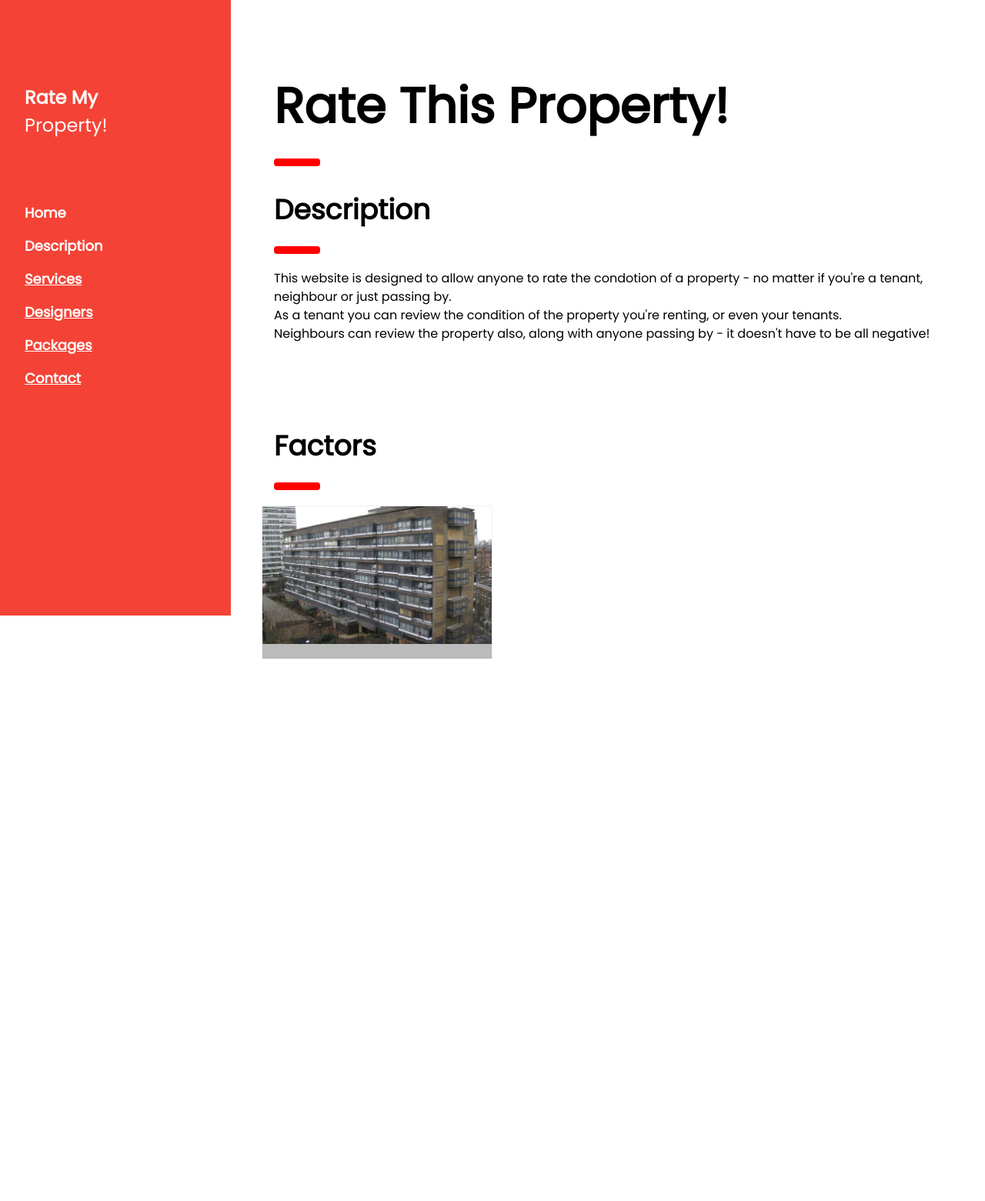
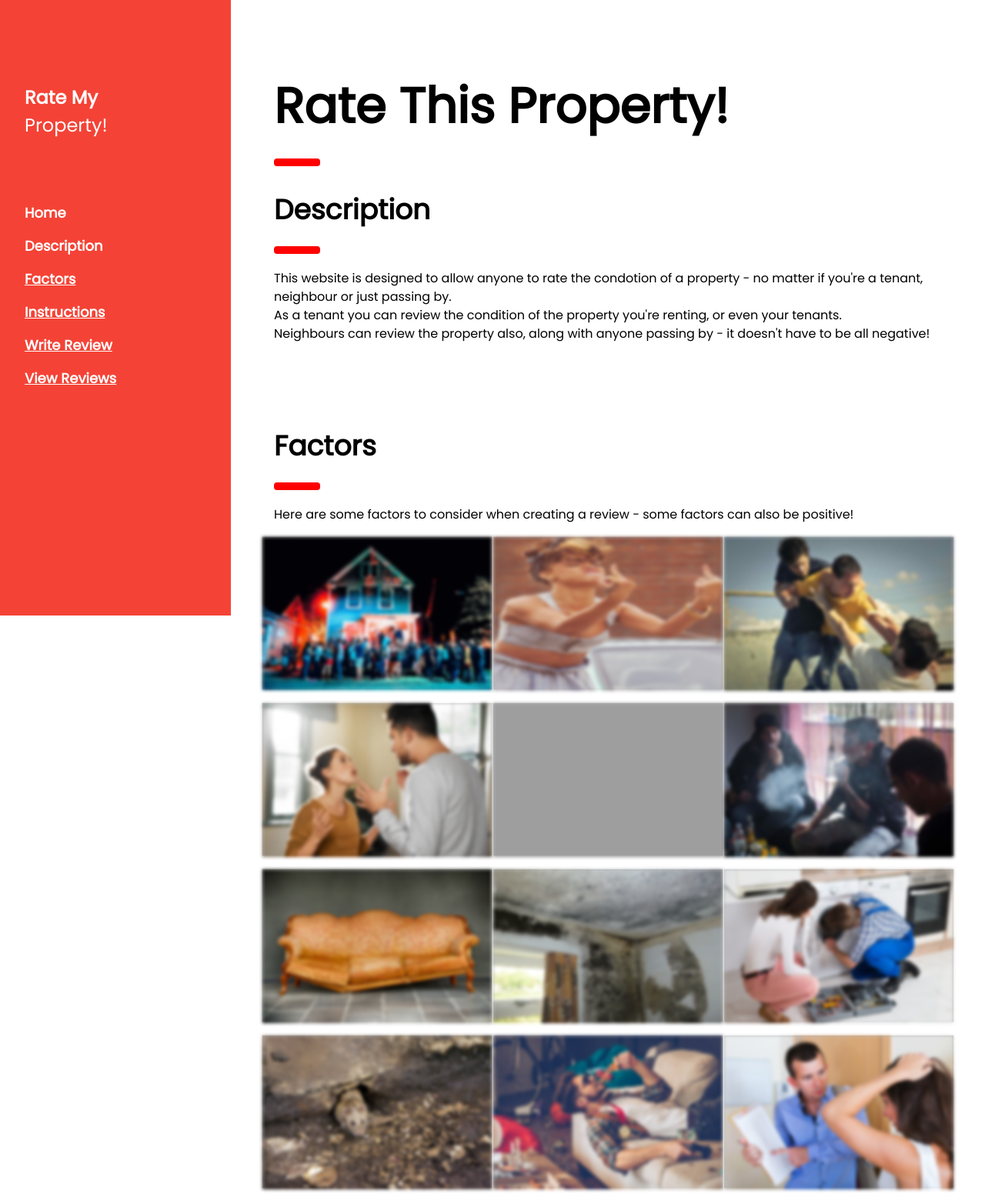
Before and after one commit to SinclairPythonAkoto/PythonRefactoring, a Flask app: page / in a window 1280 px wide. Shown: the whole page at 77% size. Before the commit the page ends 857 px from the top, so only its background shows below. Run offline with Flask 2, Linux system fonts and the light colour scheme; grey boxes are pictures that could not be loaded.

Commit message:
flip photo grid complete along with side menu bar; instructions next

```diff
--- a/rate_my_landlord/project_0.1/templates/homepage.html
+++ b/rate_my_landlord/project_0.1/templates/homepage.html
@@ -47,9 +47,13 @@
 	    color: black;
 	}
 	.flip-box-back {
-            background-color: dodgerblue;
+            background-color: red;
 	    color: white;
 	    transform: rotateY(180deg);
+	}
+	.blur-pic {
+            filter: blur(2px);
+	    -webkit-filter: blur(2px);
 	}
     </style>
 </head>
@@ -62,10 +66,10 @@
 	<div class="w3-bar-block">
 	    <a href="#home" onclick="w3_close()" class="w3-bar-item w3-button w3-hover-white">Home</a>
 	    <a href="#description" onclick="w3_close()" class="w3-bar-item w3-button w3-hover-white">Description</a>
-	    <a href="#factors" onclick="w3_close()" class="w3-bar-item w3-hover-white">Services</a>
-	    <a href="#instructions" onclick="w3_close()" class="w3-bar-item w3-hover-white">Designers</a>
-	    <a href="#writeReview" onclick="w3_close()" class="w3-bar-item w3-hover-white">Packages</a>
-	    <a href="#viewReviews" onclick="w3_close()" class="w3-bar-item w3-hover-white">Contact</a>
+	    <a href="#factors" onclick="w3_close()" class="w3-bar-item w3-hover-white">Factors</a>
+	    <a href="#instructions" onclick="w3_close()" class="w3-bar-item w3-hover-white">Instructions</a>
+	    <a href="#writeReview" onclick="w3_close()" class="w3-bar-item w3-hover-white">Write Review</a>
+	    <a href="#viewReviews" onclick="w3_close()" class="w3-bar-item w3-hover-white">View Reviews</a>
 	</div>
     </nav>
 
@@ -96,22 +100,182 @@
 	<div class="w3-container" style="margin-top:80px" id="factors">
 	    <h1 class="w3-xxlarge"><b>Factors</b></h1>
 	    <hr style="width:50px;border:5px solid red" class="w3-round"/>
+	    <p>
+	        Here are some factors to consider when creating a review - some factors can also be positive!
+	    </p>
 	</div>
-	<!-- Adding flip on images -->
+	<!-- Adding flip on images  - Grid 1-->
 	<div class="w3-col m4 w3-margin-bottom">
 	    <div class="flip-box">
 	        <div class="flip-box-inner">
 		    <div class="flip-box-front">
-	                <img src="static/London-flats.jpg" style="width:100%"/>
+	                <img class="blur-pic" src="static/houseParty.jpg" style="width:100%"/>
 		    </div>
 		    <div class="flip-box-back">
-		        <h2>Add Text</h2>
-			<p>Some text here</p>
+		        <h2>Parties & Large Gatherings</h2>
+			<p>Parties and gatherings causing a disturbance.</p>
+		    </div>
+		</div>
+	    </div>
+	</div>
+	<div class="w3-col m4 w3-margin-bottom">
+	    <div class="flip-box">
+	        <div class="flip-box-inner">
+		    <div class="flip-box-front">
+	                <img class="blur-pic" src="static/swearing.jpg" style="width:100%; height:200px;"/>
+		    </div>
+		    <div class="flip-box-back">
+		        <h2>Rudness</h2>
+			<p>Rudeness or harrasment from people within the property.</p>
+		    </div>
+		</div>
+	    </div>
+	</div>
+	<div class="w3-col m4 w3-margin-bottom">
+	    <div class="flip-box">
+	        <div class="flip-box-inner">
+		    <div class="flip-box-front">
+	                <img class="blur-pic" src="static/fighting.jpg" style="width:100%; height:200px;"/>
+		    </div>
+		    <div class="flip-box-back">
+		        <h2>Fighting</h2>
+			<p>Fighting or aggressive behaviour.</p>
 		    </div>
 		</div>
 	    </div>
 	</div>
 
+	<br/>
+
+	<!-- Grid 2 -->
+	<div class="w3-col m4 w3-margin-bottom">
+	    <div class="flip-box">
+	        <div class="flip-box-inner">
+		    <div class="flip-box-front">
+	                <img class="blur-pic" src="static/arguing.jpg" style="width:100%; height:200px;"/>
+		    </div>
+		    <div class="flip-box-back">
+		        <h2>Domestic Disturbances</h2>
+			<p>Neighbours arguing or being disruptive.</p>
+		    </div>
+		</div>
+	    </div>
+	</div>
+	<div class="w3-col m4 w3-margin-bottom">
+	    <div class="flip-box">
+	        <div class="flip-box-inner">
+		    <div class="flip-box-front">
+	                <img class="blur-pic" src="static/rubbish_house.jpg" style="width:100%; height:200px;"/>
+		    </div>
+		    <div class="flip-box-back">
+		        <h2>Dirty / Unkempt</h2>
+			<p>Piles of rubbish & litter left laying around the property.</p>
+		    </div>
+		</div>
+	    </div>
+	</div>
+	<div class="w3-col m4 w3-margin-bottom">
+	    <div class="flip-box">
+	        <div class="flip-box-inner">
+		    <div class="flip-box-front">
+	                <img class="blur-pic" src="static/drug_misuse.jpg" style="width:100%; height:200px;"/>
+		    </div>
+		    <div class="flip-box-back">
+		        <h2>Drug Misuse</h2>
+			<p>Drugs are used in or around the property.</p>
+		    </div>
+		</div>
+	    </div>
+	</div>
+
+	<br>
+	<!-- Grid 3 -->
+	<div class="w3-col m4 w3-margin-bottom">
+	    <div class="flip-box">
+	        <div class="flip-box-inner">
+		    <div class="flip-box-front">
+	                <img class="blur-pic" src="static/broken_sofa.jpg" style="width:100%; height:200px;"/>
+		    </div>
+		    <div class="flip-box-back">
+		        <h2>Broken Furniture</h2>
+			<p>Furniture broken before or during moving into property.</p>
+		    </div>
+		</div>
+	    </div>
+	</div>
+	<div class="w3-col m4 w3-margin-bottom">
+	    <div class="flip-box">
+	        <div class="flip-box-inner">
+		    <div class="flip-box-front">
+	                <img class="blur-pic" src="static/mould.jpg" style="width:100%; height:200px;"/>
+		    </div>
+		    <div class="flip-box-back">
+		        <h2>Mould</h2>
+			<p>Damp and/or mould within the property.</p>
+		    </div>
+		</div>
+	    </div>
+	</div>
+	<div class="w3-col m4 w3-margin-bottom">
+	    <div class="flip-box">
+	        <div class="flip-box-inner">
+		    <div class="flip-box-front">
+	                <img class="blur-pic" src="static/broken_appliances.jpg" style="width:100%; height:200px;"/>
+		    </div>
+		    <div class="flip-box-back">
+		        <h2>Broken Appliances</h2>
+			<p>Broken appliances within the property making it difficult to live in - broken fridge, boiler, cooker etc</p>
+		    </div>
+		</div>
+	    </div>
+	</div>
+
+	<br/>
+
+	<!-- Grid 4 -->
+	<div class="w3-col m4 w3-margin-bottom">
+	    <div class="flip-box">
+	        <div class="flip-box-inner">
+		    <div class="flip-box-front">
+	                <img class="blur-pic" src="static/infestation.jpg" style="width:100%; height:200px;"/>
+		    </div>
+		    <div class="flip-box-back">
+		        <h2>Infestation</h2>
+			<p>Rats, rodents, bugs and/or bugs cohibiting in the property.</p>
+		    </div>
+		</div>
+	    </div>
+	</div>
+	<div class="w3-col m4 w3-margin-bottom">
+	    <div class="flip-box">
+	        <div class="flip-box-inner">
+		    <div class="flip-box-front">
+	                <img class="blur-pic" src="static/messy_roommate.jpg" style="width:100%; height:200px;"/>
+		    </div>
+		    <div class="flip-box-back">
+			    <h2>Messy Housemates / Flatmates</h2>
+			<p>Unkepmt house mates making it difficult to live iwht them..</p>
+		    </div>
+		</div>
+	    </div>
+	</div>
+	<div class="w3-col m4 w3-margin-bottom">
+	    <div class="flip-box">
+	        <div class="flip-box-inner">
+		    <div class="flip-box-front">
+	                <img class="blur-pic" src="static/angry-landlord.jpg" style="width:100%; height:200px;"/>
+		    </div>
+		    <div class="flip-box-back">
+			    <h2>Difficult Landlords</h2>
+			<p>Landlords being diificult, causing harrasment, increasing rent without formal notice.</p>
+		    </div>
+		</div>
+	    </div>
+	</div>
+
+	<br>
+
+	<br>
     </div>
 </body>
 </html>
```
